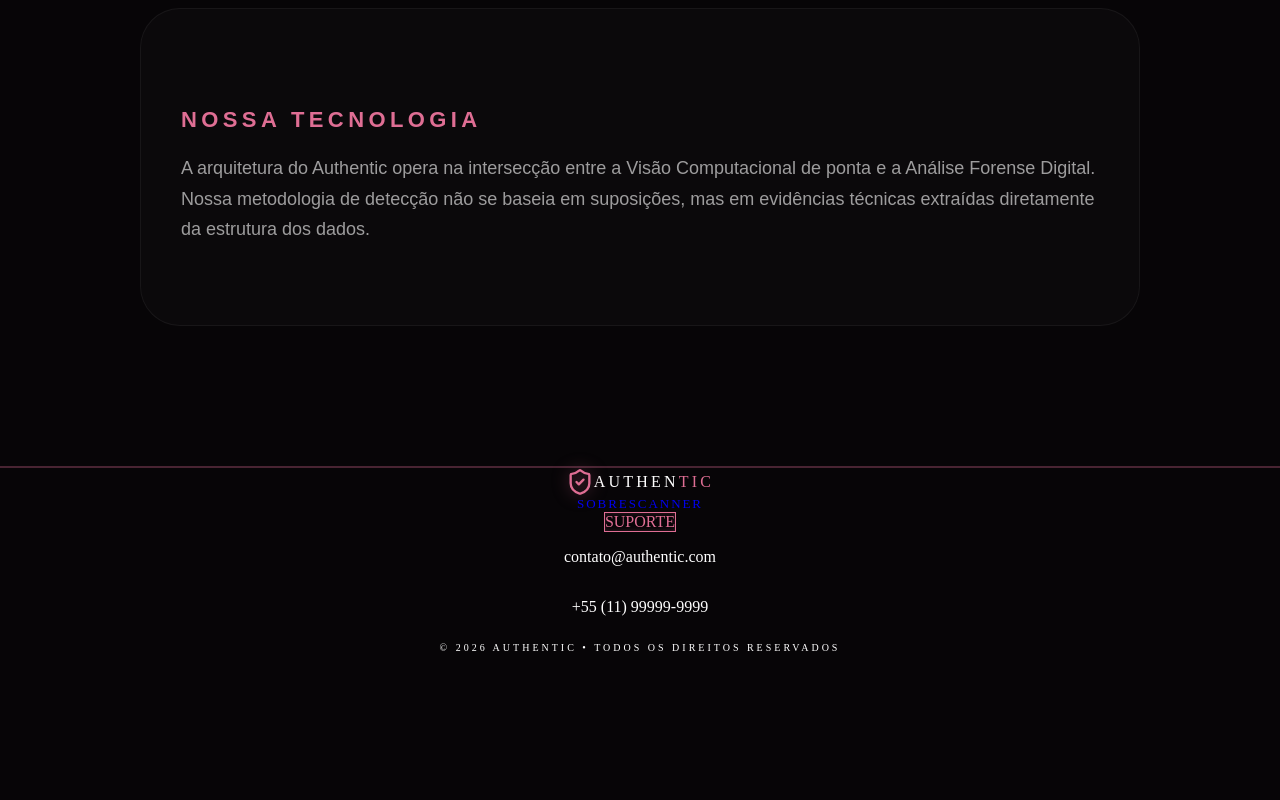
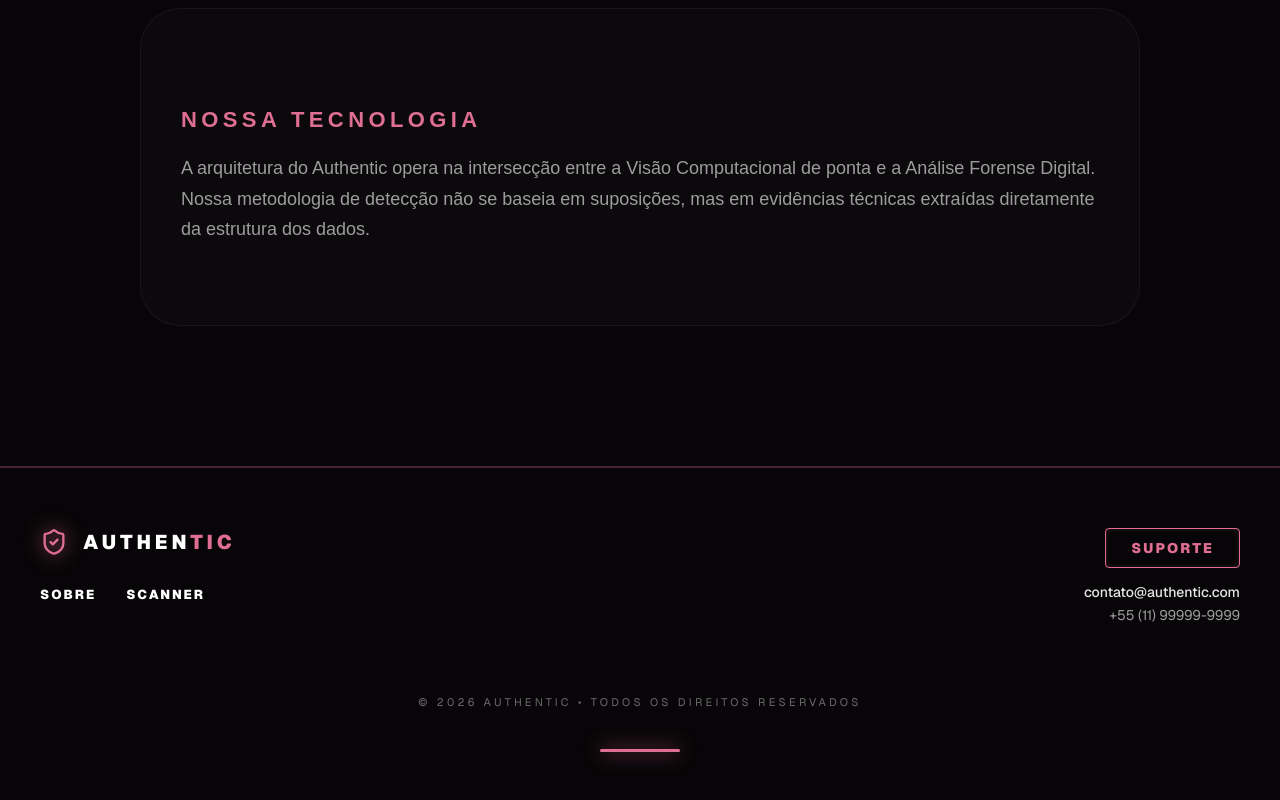
Before and after one commit to Gisele-Santana98/projetoAuthentic, a Next.js app: page / in a window 1280 px wide. Shown: the part 1461-2261 px from the top of the page. Before the commit the page ends 2127 px from the top, so only its background shows below. Built offline with nearby package versions, Linux system fonts and the light colour scheme.

Commit message:
Update layout.jsx

```diff
--- a/src/app/layout.jsx
+++ b/src/app/layout.jsx
@@ -10,62 +10,98 @@ const geistSans = Geist({
 
 export default function Layout({ children }) {
   return (
-    <html lang="pt-BR" className="scroll-smooth">
-      <body className={`${geistSans.variable} antialiased bg-[#070507] text-white min-h-screen flex flex-col`}>
+    <html lang="pt-BR">
+      {/* CORREÇÃO: Voltamos para o fundo preto absoluto (#070507) e flexbox para o footer colar embaixo */}
+     <body
+  className={`${geistSans.variable} antialiased`}
+  style={{
+    margin: 0,
+    backgroundColor: '#070507', // Mantém o fundo preto enquanto o CSS carrega
+    color: 'white',
+    display: 'flex',
+    flexDirection: 'column',
+    minHeight: '100vh',
+    fontFamily: 'var(--font-geist-sans), sans-serif', // Força a fonte Geist
+  }}
+>
 
-        {/* CONTEÚDO PRINCIPAL: Sem o flex-col items-center que quebrava o grid */}
-        <main className="flex-1 w-full">
+        <div style={{ flex: 1 }}>
           {children}
-        </main>
+        </div>
 
-        {/* FOOTER RESPONSIVO: Restaurado para a estrutura original */}
-        <footer id="contato" className="w-full border-t-2 border-[#DF6E94]/30 bg-[#070507] px-6 py-12">
-          <div className="max-w-[1200px] mx-auto w-full">
+        {/* FOOTER  */}
+       <footer id="contato" style={{
+  width: '100%',
+  borderTop: '2px solid rgba(223, 110, 148, 0.3)',
+  backgroundColor: '#070507',
+  padding: '60px 40px',
+  marginTop: 'auto'
+}}>
+  <div style={{ maxWidth: '1200px', margin: '0 auto' }}>
 
-            <div className="flex flex-col sm:flex-row justify-between items-center sm:items-start gap-10 text-center sm:text-left">
+    <div style={{
+      display: 'flex',
+      justifyContent: 'space-between',
+      alignItems: 'flex-start',
+      flexWrap: 'wrap',
+      gap: '40px'
+    }}>
 
       {/* LADO ESQUERDO: LOGO E LINKS */}
-              <div className="flex flex-col gap-8 items-center sm:items-start">
-                <div className="flex items-center gap-3">
-                  <ShieldCheck className="text-[#DF6E94] drop-shadow-[0_0_8px_rgba(223,110,148,0.5)]" size={28} />
-                  <span className="text-xl font-black uppercase tracking-[0.2em]">
-                    Authen<span className="text-[#DF6E94]">tic</span>
+      <div style={{ display: 'flex', flexDirection: 'column', gap: '30px' }}>
+        <div style={{ display: 'flex', alignItems: 'center', gap: '15px' }}>
+          <ShieldCheck style={{ color: '#DF6E94', filter: 'drop-shadow(0 0 10px #DF6E94)' }} size={28} />
+          <span style={{ fontSize: '20px', fontWeight: '900', textTransform: 'uppercase', letterSpacing: '0.2em', color: '#FFFFFF' }}>
+            Authen<span style={{ color: '#DF6E94' }}>tic</span>
           </span>
         </div>
 
-                <nav className="flex gap-8">
-                  <Link href="/#sobre" className="text-white/90 no-underline text-[13px] font-black uppercase tracking-[0.15em] hover:text-[#DF6E94] transition-colors">
-                    Sobre
-                  </Link>
-                  <Link href="/scan" className="text-white/90 no-underline text-[13px] font-black uppercase tracking-[0.15em] hover:text-[#DF6E94] transition-colors">
-                    Scanner
-                  </Link>
+        <nav style={{ display: 'flex', gap: '30px' }}>
+          <Link href="/#sobre" style={{ color: 'white', textDecoration: 'none', fontSize: '13px', fontWeight: '900', textTransform: 'uppercase', letterSpacing: '0.15em' }}>Sobre</Link>
+          <Link href="/scan" style={{ color: 'white', textDecoration: 'none', fontSize: '13px', fontWeight: '900', textTransform: 'uppercase', letterSpacing: '0.15em' }}>Scanner</Link>
         </nav>
       </div>
 
-              {/* LADO DIREITO: SUPORTE */}
-              <div className="flex flex-col gap-4 items-center sm:items-end">
-                <div className="text-[#DF6E94] text-sm font-black uppercase tracking-widest border border-[#DF6E94] px-6 py-2 rounded shadow-[inset_0_0_5px_rgba(223,110,148,0.2)]">
+      {/* LADO DIREITO: SUPORTE (SEM LINK NO BOTÃO) */}
+      <div style={{ display: 'flex', flexDirection: 'column', alignItems: 'flex-end', gap: '15px' }}>
+        <div style={{
+          color: '#DF6E94',
+          fontSize: '14px',
+          fontWeight: '900',
+          textTransform: 'uppercase',
+          letterSpacing: '0.15em',
+          border: '1px solid #DF6E94',
+          padding: '10px 25px',
+          borderRadius: '4px',
+          boxShadow: 'inset 0 0 5px rgba(223, 110, 148, 0.2)'
+        }}>
           Suporte
         </div>
 
-                <div className="flex flex-col gap-1 text-center sm:text-right">
-                  <p className="text-white/90 text-sm font-medium m-0">
+        <div style={{ textAlign: 'right' }}>
+          <p style={{ color: 'rgba(255,255,255,0.9)', fontSize: '14px', margin: '0 0 5px 0', fontWeight: '500' }}>
             contato@authentic.com
           </p>
-                  <p className="text-white/50 text-sm m-0">
+          <p style={{ color: 'rgba(255,255,255,0.6)', fontSize: '14px', margin: 0 }}>
             +55 (11) 99999-9999
           </p>
         </div>
       </div>
     </div>
 
-            {/* RODAPÉ FINAL */}
-            <div className="flex flex-col items-center mt-16 gap-5">
-              <p className="text-white/30 text-[10px] uppercase tracking-[0.3em] font-medium">
+    {/* RODAPÉ FINAL: COPYRIGHT E LINHA NEON */}
+    <div style={{ display: 'flex', flexDirection: 'column', alignItems: 'center', marginTop: '60px', gap: '20px' }}>
+      <p style={{ color: 'rgba(255, 255, 255, 0.41)', fontSize: '11px', textTransform: 'uppercase', letterSpacing: '0.3em', marginBottom: '20px' }}>
         © 2026 Authentic • TODOS OS DIREITOS RESERVADOS
       </p>
-              <div className="w-16 h-[3px] bg-[#DF6E94] shadow-[0_0_15px_#DF6E94] rounded-full"></div>
+      <div style={{
+        width: '80px',
+        height: '3px',
+        backgroundColor: '#DF6E94',
+        boxShadow: '0 0 20px #DF6E94',
+        borderRadius: '10px',
+        margin: '0 auto'
+      }}></div>
     </div>
   </div>
 </footer>
```
Lines whose indentation alone changed are shown as unchanged.
